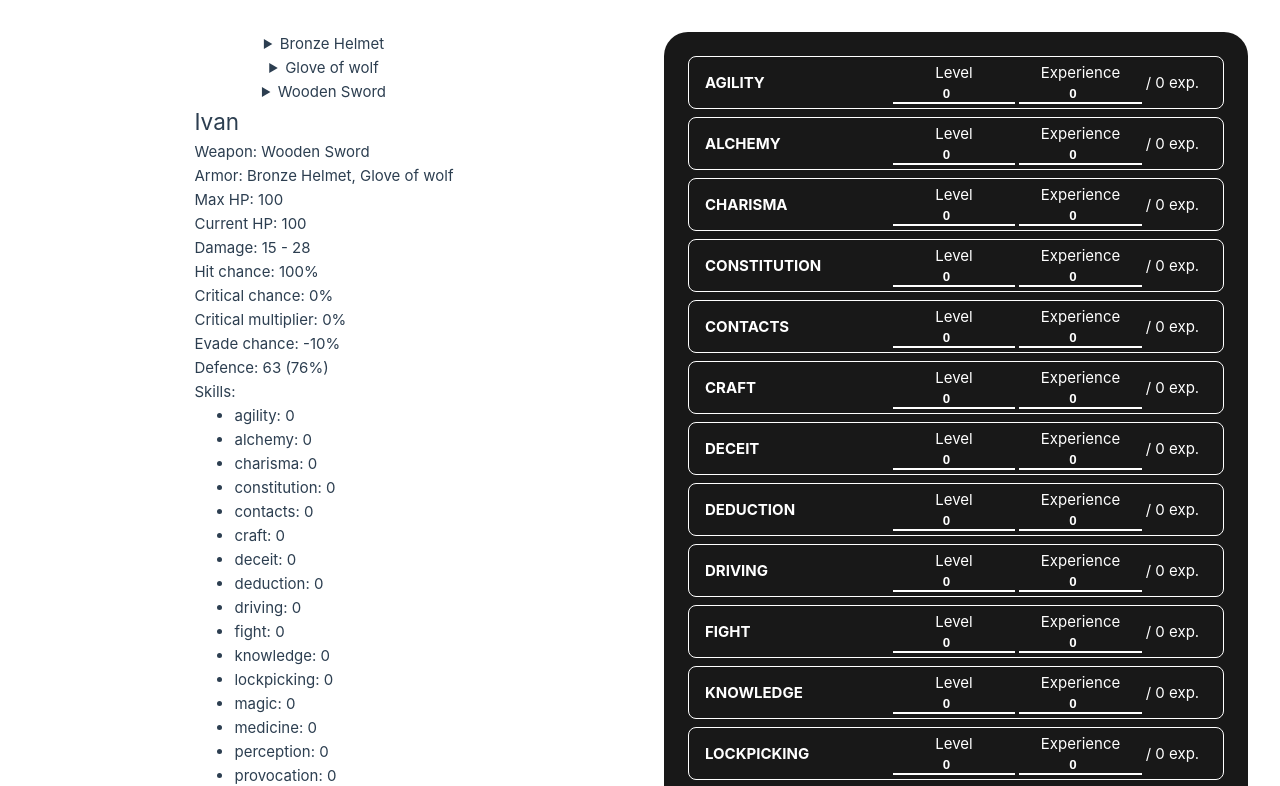
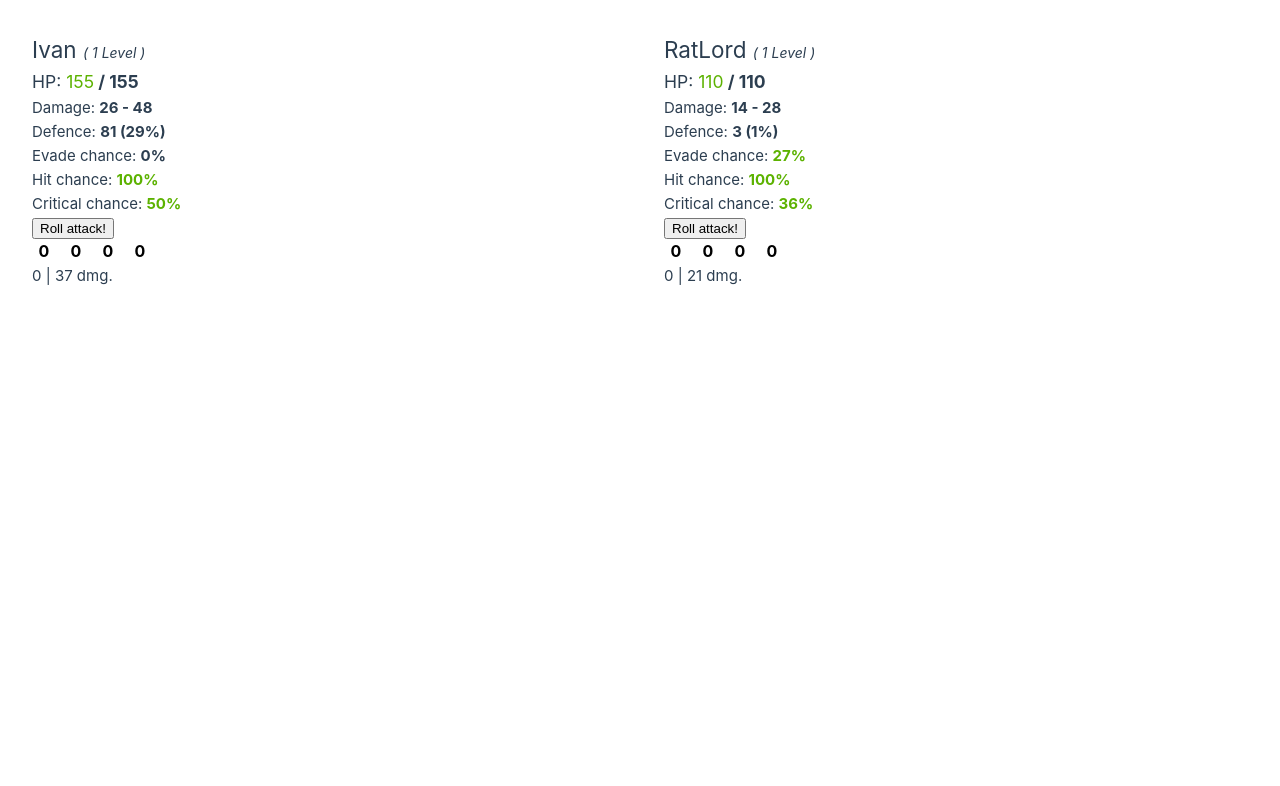
Before and after one commit to Stanislavsonder/fate-playground, a Vue app: page / in a window 1280 px wide. Shown: the top 786 px of the page. Built offline with nearby package versions, Linux system fonts and the light colour scheme.

Commit message:
Char + Dice

```diff
--- a/src/App.vue
+++ b/src/App.vue
@@ -5,7 +5,7 @@ import FightWindow from '@/components/FatePrototype/FightWindow.vue'
 
 <template>
 	<FightWindow />
-	<Calculator />
+	<!--	<Calculator />-->
 </template>
 
 <style scoped lang="scss"></style>
--- /dev/null
+++ b/src/components/FatePrototype/Character.vue
@@ -0,0 +1,170 @@
+<script setup lang="ts">
+import { Character } from '@/entities/Character'
+import { Dice, DiceType } from '@/services/dice.service'
+import { computed, ref } from 'vue'
+import { Weapon } from '../../entities/Weapon'
+import { Armor } from '../../entities/Armor'
+
+const character = defineModel<Character>({
+	required: false,
+	default: () => new Character({ name: 'Unknown character' })
+})
+
+const rollResult = ref<Dice[]>([
+	{
+		result: 0,
+		type: DiceType.Default
+	},
+	{
+		result: 0,
+		type: DiceType.Default
+	},
+	{
+		result: 0,
+		type: DiceType.Default
+	},
+	{
+		result: 0,
+		type: DiceType.Default
+	}
+])
+
+const isCritical = ref(false)
+
+const rollResultValue = computed(() => {
+	return rollResult.value.reduce((a, b) => a + b.result, 0)
+})
+
+const finalDamage = computed(() => {
+	const damage = Weapon.GetDamage(character.value.minDamage, character.value.maxDamage, rollResultValue.value)
+	return Math.round(isCritical.value ? damage * character.value.criticalMultiplier : damage)
+})
+
+function rollHit() {}
+
+function rollAttack() {
+	isCritical.value = character.value.rollCriticalChance()
+	rollResult.value = character.value.rollDice()
+}
+</script>
+
+<template>
+	<section class="character">
+		<h2>
+			{{ character.name }}
+			<span class="character__level"> ( {{ character.level }} Level ) </span>
+		</h2>
+		<h3>
+			HP:
+			<span class="character__value">
+				<span
+					:class="`character__value--${character.currenHealthPoints < character.maxHealthPoints / 3 ? 'negative' : character.currenHealthPoints < (2 * character.maxHealthPoints) / 3 ? 'neutral' : 'positive'}`"
+				>
+					{{ Math.round(character.currenHealthPoints) }}
+				</span>
+				/ {{ Math.round(character.maxHealthPoints) }}
+			</span>
+		</h3>
+		<p>
+			Damage:
+			<span class="character__value"> {{ Math.round(character.minDamage) }} - {{ Math.round(character.maxDamage) }} </span>
+		</p>
+		<p>
+			Defence:
+			<span class="character__value"> {{ Math.round(character.defence) }} ({{ Math.round(Armor.BlockPercentage(character.defence) * 100) }}%) </span>
+		</p>
+		<p>
+			Evade chance:
+			<span
+				class="character__value"
+				:class="`character__value--${!character.evadeChance ? 'neutral' : 'positive'}`"
+			>
+				{{ Math.round(character.evadeChance * 100) }}%
+			</span>
+		</p>
+		<p>
+			Hit chance:
+			<span
+				class="character__value"
+				:class="`character__value--${character.hitChance < 0.5 ? 'neutral' : 'positive'}`"
+			>
+				{{ Math.round(character.hitChance * 100) }}%
+			</span>
+		</p>
+		<p>
+			Critical chance:
+			<span
+				class="character__value"
+				:class="`character__value--${!character.criticalChance ? 'neutral' : 'positive'}`"
+			>
+				{{ Math.round(character.criticalChance * 100) }}%
+			</span>
+		</p>
+
+		<button @click="rollAttack">Roll attack!</button>
+		<p class="character__roll-result">
+			<span
+				v-for="dice in rollResult"
+				class="character__dice"
+				:class="{ 'character__dice--lucky': dice.type === DiceType.Lucky }"
+			>
+				{{ dice.result }}
+			</span>
+		</p>
+		<p>
+			{{ rollResultValue }} |
+			<span :class="{ 'character__damage--critical': isCritical }">
+				{{ isCritical ? 'Crit!' : '' }}
+				{{ finalDamage }} dmg.
+			</span>
+		</p>
+	</section>
+</template>
+
+<style scoped lang="scss">
+.character {
+	&__level {
+		font-size: 14px;
+		font-style: italic;
+	}
+
+	&__value {
+		font-weight: bold;
+
+		&--positive {
+			color: #5cb200;
+		}
+
+		&--negative {
+			color: #752d2d;
+		}
+	}
+
+	&__roll-result {
+		display: flex;
+		gap: 8px;
+	}
+
+	&__dice {
+		display: grid;
+		place-content: center;
+		width: 24px;
+		height: 24px;
+		background: white;
+		color: black;
+		font-size: 16px;
+		border-radius: 4px;
+		font-weight: bold;
+
+		&--lucky {
+			background-color: gold;
+		}
+	}
+
+	&__damage {
+		&--critical {
+			color: #d24a4a;
+		}
+	}
+}
+</style>
--- a/src/components/FatePrototype/FightWindow.vue
+++ b/src/components/FatePrototype/FightWindow.vue
@@ -2,13 +2,12 @@
 import { Armor } from '@/entities/Armor'
 import { CharacterSize } from '@/types'
 import { Weapon, WeaponQuality } from '@/entities/Weapon'
-import { Sword } from '@/constants/Weapons'
-import {reactive, ref, watch} from 'vue'
+import { Bow, Fist, Sword } from '@/constants/Weapons'
+import { reactive, ref, watch } from 'vue'
 import { Character } from '@/entities/Character'
-import { copy } from '@/utils'
+import CharacterComponent from './Character.vue'
+import { ArmorSlot, ArmorType } from '@/constants/Armor'
 import { EMPTY_SKILL_SET } from '@/constants/Character'
-import { ArmorSlot, ArmorType } from '@/constants/Armor'
-import SkillEditor from '@/components/FatePrototype/SkillEditor.vue'
 
 const bronzeHelmet = new Armor({
 	name: 'Bronze Helmet',
@@ -36,13 +35,26 @@ const glove = new Armor({
 	}
 })
 
+const boots = new Armor({
+	name: 'Boots of kek',
+	size: CharacterSize.Small,
+	type: ArmorType.Light,
+	defence: 4,
+	slots: [ArmorSlot.Foot, ArmorSlot.Foot, ArmorSlot.Fingers, ArmorSlot.Fingers],
+	bonuses: {
+		moveDistance: +5,
+		evadeChance: 0.1,
+		defence: 1
+	}
+})
+
 const woodenSword = new Weapon({
 	name: 'Wooden Sword',
 	quality: WeaponQuality.Garbage,
 	type: Sword,
 	minDamage: 0,
 	maxDamage: 8,
-	criticalChance: 0,
+	criticalChance: 0.5,
 	criticalMultiplier: 0,
 	hitChance: 0,
 	bonus: {
@@ -55,6 +67,14 @@ const ivan = reactive(
 	new Character({
 		name: 'Ivan',
 		luck: 1,
+		skills: {
+			...EMPTY_SKILL_SET,
+			...{
+				fight: { level: 3, experience: 0 },
+				agility: { level: 1, experience: 0 },
+				constitution: { level: 2, experience: 0 }
+			}
+		},
 		size: CharacterSize.Medium,
 		slots: [ArmorSlot.Ears, ArmorSlot.TopHead, ArmorSlot.Nose],
 		weapon: woodenSword,
@@ -62,98 +82,130 @@ const ivan = reactive(
 	})
 )
 
+const bow = new Weapon({
+	name: 'Default bow',
+	type: Bow,
+	minDamage: 10,
+	maxDamage: 20,
+	hitChance: 0,
+	criticalChance: 0.2,
+	criticalMultiplier: 0,
+	bonus: {},
+	quality: WeaponQuality.Common
+})
+
+const ratLord = reactive(
+	new Character({
+		name: 'RatLord',
+		luck: 2,
+		skills: {
+			...EMPTY_SKILL_SET,
+			...{
+				perception: { level: 8, experience: 0 },
+				agility: { level: 2, experience: 0 },
+				shooting: { level: 2, experience: 0 }
+			}
+		},
+		size: CharacterSize.Small,
+		slots: [ArmorSlot.Ears, ArmorSlot.TopHead, ArmorSlot.Nose],
+		weapon: bow,
+		armor: [boots]
+	})
+)
+
 const bonus = ref(false)
 const penalty = ref(false)
 
-watch(bonus, (value) => {
+watch(bonus, value => {
 	ivan.setWeaponBonus(value)
 })
 
-watch(penalty, (value) => {
+watch(penalty, value => {
 	ivan.setWeaponPenalty(value)
 })
 </script>
 
 <template>
 	<div class="big-container">
-		<div class="container">
-			<details>
-				<summary>
-					{{ bronzeHelmet.name }}
-				</summary>
-				<p>Defence: {{ bronzeHelmet.baseDefence }} +{{ bronzeHelmet.bonusDefence }} = {{ bronzeHelmet.totalDefence }}</p>
-				<p>Evade chance: {{ bronzeHelmet.evadeChance }}</p>
-			</details>
-			<details>
-				<summary>
-					{{ glove.name }}
-				</summary>
-				<p>Defence: {{ glove.baseDefence }} {{ glove.bonusDefence }} = {{ bronzeHelmet.totalDefence }}</p>
-				<p>Evade chance: {{ glove.evadeChance }}</p>
-			</details>
+		<CharacterComponent v-model="ivan" />
 
-			<details>
-				<summary>
-					{{ woodenSword.name }}
-				</summary>
-				<p>Type: {{ woodenSword.type.name }}</p>
-				<p>Distance: {{ woodenSword.type.minDistance }} - {{ woodenSword.type.maxDistance }} ft</p>
-				<p>Damage: {{ woodenSword.stats(bonus, penalty).minDamage }} - {{ woodenSword.stats(bonus, penalty).maxDamage }}</p>
-				<p>
-					Effective Distance:
-					{{ woodenSword.type.getMinEffectiveDistance(bonus, penalty) }}
-					-
-					{{ woodenSword.type.getMaxEffectiveDistance(bonus, penalty) }} ft.
-				</p>
-				<label>
-					<input
-						v-model="bonus"
-						type="checkbox"
-					/>
-					Activate weapon bonus
-				</label>
-				<br />
-				<label>
-					<input
-						v-model="penalty"
-						type="checkbox"
-					/>
-					Activate weapon penalty
-				</label>
-				<p>{{ woodenSword.type.stats(bonus, penalty) }}</p>
-				<p>{{ woodenSword.stats(bonus, penalty) }}</p>
-			</details>
+		<CharacterComponent v-model="ratLord" />
+		<!--		<div class="container">-->
+		<!--			<details>-->
+		<!--				<summary>-->
+		<!--					{{ bronzeHelmet.name }}-->
+		<!--				</summary>-->
+		<!--				<p>Defence: {{ bronzeHelmet.baseDefence }} +{{ bronzeHelmet.bonusDefence }} = {{ bronzeHelmet.totalDefence }}</p>-->
+		<!--				<p>Evade chance: {{ bronzeHelmet.evadeChance }}</p>-->
+		<!--			</details>-->
+		<!--			<details>-->
+		<!--				<summary>-->
+		<!--					{{ glove.name }}-->
+		<!--				</summary>-->
+		<!--				<p>Defence: {{ glove.baseDefence }} {{ glove.bonusDefence }} = {{ bronzeHelmet.totalDefence }}</p>-->
+		<!--				<p>Evade chance: {{ glove.evadeChance }}</p>-->
+		<!--			</details>-->
 
-			<div>
-				<h2>
-					{{ ivan.name }}
-				</h2>
-				<p>Weapon: {{ ivan.weapon.name }}</p>
-				<p>Armor: {{ ivan.armor.map(e => e.name).join(', ') }}</p>
-				<p>Max HP: {{ ivan.maxHealthPoints }}</p>
-				<p>Current HP: {{ ivan.currenHealthPoints }}</p>
-				<p>Damage: {{ Math.round(ivan.minDamage) }} - {{ Math.round(ivan.maxDamage) }}</p>
-				<p>Hit chance: {{ Math.round(ivan.hitChance * 100) }}%</p>
-				<p>Critical chance: {{ Math.round(ivan.criticalChance * 100) }}%</p>
-				<p>Critical multiplier: {{ Math.round(ivan.criticalMultiplier * 100) }}%</p>
-				<p>Evade chance: {{ Math.round(ivan.evadeChance * 100) }}%</p>
-				<p>Defence: {{ Math.round(ivan.defence) }} ({{ Math.round(ivan.block * 100) }}%)</p>
-				<p>Skills:</p>
-				<ul>
-					<li
-						v-for="skill in Object.keys(ivan.skills)"
-						:key="skill"
-					>
-						{{ skill }}: {{ ivan.skills[skill].level }}
-					</li>
-				</ul>
-			</div>
+		<!--			<details>-->
+		<!--				<summary>-->
+		<!--					{{ woodenSword.name }}-->
+		<!--				</summary>-->
+		<!--				<p>Type: {{ woodenSword.type.name }}</p>-->
+		<!--				<p>Distance: {{ woodenSword.type.minDistance }} - {{ woodenSword.type.maxDistance }} ft</p>-->
+		<!--				<p>Damage: {{ woodenSword.stats(bonus, penalty).minDamage }} - {{ woodenSword.stats(bonus, penalty).maxDamage }}</p>-->
+		<!--				<p>-->
+		<!--					Effective Distance:-->
+		<!--					{{ woodenSword.type.getMinEffectiveDistance(bonus, penalty) }}-->
+		<!--					- -->
+		<!--					{{ woodenSword.type.getMaxEffectiveDistance(bonus, penalty) }} ft.-->
+		<!--				</p>-->
+		<!--				<label>-->
+		<!--					<input-->
+		<!--						v-model="bonus"-->
+		<!--						type="checkbox"-->
+		<!--					/>-->
+		<!--					Activate weapon bonus-->
+		<!--				</label>-->
+		<!--				<br />-->
+		<!--				<label>-->
+		<!--					<input-->
+		<!--						v-model="penalty"-->
+		<!--						type="checkbox"-->
+		<!--					/>-->
+		<!--					Activate weapon penalty-->
+		<!--				</label>-->
+		<!--				<p>{{ woodenSword.type.stats(bonus, penalty) }}</p>-->
+		<!--				<p>{{ woodenSword.stats(bonus, penalty) }}</p>-->
+		<!--			</details>-->
 
-		</div>
-		<SkillEditor v-model="ivan.skills" />
+		<!--			<div>-->
+		<!--				<h2>-->
+		<!--					{{ ivan.name }}-->
+		<!--				</h2>-->
+		<!--				<p>Weapon: {{ ivan.weapon.name }}</p>-->
+		<!--				<p>Armor: {{ ivan.armor.map(e => e.name).join(', ') }}</p>-->
+		<!--				<p>Max HP: {{ ivan.maxHealthPoints }}</p>-->
+		<!--				<p>Current HP: {{ ivan.currenHealthPoints }}</p>-->
+		<!--				<p>Damage: {{ Math.round(ivan.minDamage) }} - {{ Math.round(ivan.maxDamage) }}</p>-->
+		<!--				<p>Hit chance: {{ Math.round(ivan.hitChance * 100) }}%</p>-->
+		<!--				<p>Critical chance: {{ Math.round(ivan.criticalChance * 100) }}%</p>-->
+		<!--				<p>Critical multiplier: {{ Math.round(ivan.criticalMultiplier * 100) }}%</p>-->
+		<!--				<p>Evade chance: {{ Math.round(ivan.evadeChance * 100) }}%</p>-->
+		<!--				<p>Defence: {{ Math.round(ivan.defence) }} ({{ Math.round(ivan.block * 100) }}%)</p>-->
+		<!--				<p>Skills:</p>-->
+		<!--				<ul>-->
+		<!--					<li-->
+		<!--						v-for="skill in Object.keys(ivan.skills)"-->
+		<!--						:key="skill"-->
+		<!--					>-->
+		<!--						{{ skill }}: {{ ivan.skills[skill].level }}-->
+		<!--					</li>-->
+		<!--				</ul>-->
+		<!--			</div>-->
+
+		<!--		</div>-->
+		<!--		<SkillEditor v-model="ivan.skills" />-->
 	</div>
-
-
 </template>
 
 <style lang="scss">
@@ -168,5 +220,4 @@ watch(penalty, (value) => {
 	flex-direction: column;
 	align-items: center;
 }
-
 </style>
--- a/src/constants/Character.ts
+++ b/src/constants/Character.ts
@@ -1,8 +1,9 @@
 import { Skills, SkillModifiers, SkillLevelModifiers } from '@/types'
 
-export const BASE_CHARACTER_HIT_POINTS = 100
-export const SKILL_EXPERIENCE_CUP: SkillLevelModifiers =
-	[10, 20, 40, 70, 120, 200, 250, 350, 500, 700]
+export const BASE_CHARACTER_HEALTH_POINTS = 100
+export const BASE_CHARACTER_HIT_CHANCE = 1.0
+export const BASE_CHARACTER_CRITICAL_MULTIPLIER = 1.5
+export const SKILL_EXPERIENCE_CUP: SkillLevelModifiers = [10, 20, 40, 70, 120, 200, 250, 350, 500, 700]
 export const EMPTY_SKILL_SET: Skills = {
 	agility: {
 		level: 0,
--- a/src/constants/Weapons.ts
+++ b/src/constants/Weapons.ts
@@ -13,7 +13,7 @@ export const Sword = new WeaponType({
 		maxDamage: 10
 	},
 	penalty: {
-		diceResult: -1,
+		diceResult: -1
 	}
 })
 
@@ -27,3 +27,14 @@ export const Fist = new WeaponType({
 	bonus: {},
 	penalty: {}
 })
+
+export const Bow = new WeaponType({
+	name: 'Bow',
+	range: WeaponRange.Ranged,
+	minDistance: 6,
+	minEffectiveDistance: 10,
+	maxEffectiveDistance: 30,
+	maxDistance: 40,
+	bonus: {},
+	penalty: {}
+})
--- a/src/entities/Armor.ts
+++ b/src/entities/Armor.ts
@@ -57,7 +57,7 @@ export class Armor implements IArmor {
 
 	private static BLOCK_CONSTANT = BLOCK_CONSTANT
 	public static BlockPercentage(defence: number): number {
-		return 1 - (Armor.BLOCK_CONSTANT * defence) / (1 + Armor.BLOCK_CONSTANT * Math.abs(defence))
+		return (Armor.BLOCK_CONSTANT * defence) / (1 + Armor.BLOCK_CONSTANT * Math.abs(defence))
 	}
 
 	private getTypeModifier(): ArmorModifier {
--- a/src/entities/Character.ts
+++ b/src/entities/Character.ts
@@ -2,10 +2,11 @@ import { CharacterSize, Skills } from '../types'
 import { Weapon, WeaponModifier, WeaponRange } from './Weapon'
 import { Armor, ArmorModifier } from './Armor'
 import { Wound } from './Wound'
-import { BASE_CHARACTER_HIT_POINTS, EMPTY_SKILL_SET } from '../constants/Character'
+import { BASE_CHARACTER_CRITICAL_MULTIPLIER, BASE_CHARACTER_HEALTH_POINTS, BASE_CHARACTER_HIT_CHANCE, EMPTY_SKILL_SET } from '../constants/Character'
 import { copy, getArmorStat, getSkillBonus, getWeaponStat, getWoundsPenalty } from '../utils'
 import { ArmorSlot } from '../constants/Armor'
 import { DEFAULT_FIST_PROPS } from '../constants/Weapon'
+import DiceService, { Dice, DiceRollResult } from '@/services/dice.service'
 
 type CharacterStats = Required<WeaponModifier & ArmorModifier> & {}
 
@@ -20,6 +21,8 @@ interface ICharacter {
 	readonly skills: Skills
 	readonly wounds: Wound[]
 
+	readonly level: number
+	readonly experience: number
 	readonly maxHealthPoints: number
 	readonly minDamage: number
 	readonly maxDamage: number
@@ -75,7 +78,7 @@ export class Character implements ICharacter {
 	}
 
 	get maxHealthPoints(): number {
-		return BASE_CHARACTER_HIT_POINTS + getSkillBonus('additionalMaxHealth', this.skills) + getWoundsPenalty('maxHealthPoints', this.wounds)
+		return Math.max(BASE_CHARACTER_HEALTH_POINTS + getSkillBonus('additionalMaxHealth', this.skills) + getWoundsPenalty('maxHealthPoints', this.wounds), 0)
 	}
 
 	get minDamage(): number {
@@ -85,8 +88,10 @@ export class Character implements ICharacter {
 			this.skills
 		)
 
-		return (
-			getWeaponStat('minDamage', this.weapon, this.isWeaponBonusApplied, this.isWeaponPenaltyApplied) * (1 + damageTypeMultiplier + weaponRangeMultiplier)
+		return Math.max(
+			getWeaponStat('minDamage', this.weapon, this.isWeaponBonusApplied, this.isWeaponPenaltyApplied) *
+				(1 + damageTypeMultiplier + weaponRangeMultiplier),
+			0
 		)
 	}
 
@@ -97,37 +102,66 @@ export class Character implements ICharacter {
 			this.skills
 		)
 
-		return (
-			getWeaponStat('maxDamage', this.weapon, this.isWeaponBonusApplied, this.isWeaponPenaltyApplied) * (1 + damageTypeMultiplier + weaponRangeMultiplier)
+		return Math.max(
+			getWeaponStat('maxDamage', this.weapon, this.isWeaponBonusApplied, this.isWeaponPenaltyApplied) *
+				(1 + damageTypeMultiplier + weaponRangeMultiplier),
+			0
 		)
 	}
 
 	get criticalChance(): number {
-		return (
-			getSkillBonus('criticalChance', this.skills) + getWeaponStat('criticalChance', this.weapon, this.isWeaponBonusApplied, this.isWeaponPenaltyApplied)
+		return Math.max(
+			getSkillBonus('criticalChance', this.skills) + getWeaponStat('criticalChance', this.weapon, this.isWeaponBonusApplied, this.isWeaponPenaltyApplied),
+			0
 		)
 	}
 
 	get criticalMultiplier(): number {
-		return (
-			getSkillBonus('criticalMultiplier', this.skills) +
-			getWeaponStat('criticalMultiplier', this.weapon, this.isWeaponBonusApplied, this.isWeaponPenaltyApplied)
+		return Math.max(
+			BASE_CHARACTER_CRITICAL_MULTIPLIER +
+				getSkillBonus('criticalMultiplier', this.skills) +
+				getWeaponStat('criticalMultiplier', this.weapon, this.isWeaponBonusApplied, this.isWeaponPenaltyApplied),
+			0
 		)
 	}
 
 	get evadeChance(): number {
-		return getSkillBonus('evadeChance', this.skills) + getArmorStat('evadeChance', this.armor)
+		return Math.max(getSkillBonus('evadeChance', this.skills) + getArmorStat('evadeChance', this.armor), 0)
 	}
 
 	get defence(): number {
-		return this.armor.reduce((a, b) => a + b.totalDefence, 0) * (1 + getSkillBonus('defenceMultiplier', this.skills))
+		return Math.round(this.armor.reduce((a, b) => a + b.totalDefence, 0) * (1 + getSkillBonus('defenceMultiplier', this.skills)))
 	}
 
 	get block(): number {
-		return Armor.BlockPercentage(this.defence)
+		return 1 - Armor.BlockPercentage(this.defence)
 	}
 
 	get hitChance(): number {
-		return 1 + getWeaponStat('hitChance', this.weapon, this.isWeaponBonusApplied, this.isWeaponPenaltyApplied)
+		return Math.max(BASE_CHARACTER_HIT_CHANCE + getWeaponStat('hitChance', this.weapon, this.isWeaponBonusApplied, this.isWeaponPenaltyApplied), 0)
+	}
+
+	get level(): number {
+		return 1 // TODO
+	}
+
+	get experience(): number {
+		return 1 // TODO
+	}
+
+	public rollDice(): Dice[] {
+		return DiceService.roll(4, this.luck)
+	}
+
+	public rollCriticalChance(): boolean {
+		return Math.random() <= this.criticalChance
+	}
+
+	public rollHitChance(): boolean {
+		return Math.random() <= this.hitChance
+	}
+
+	public rollEvadeChance(): boolean {
+		return Math.random() <= this.evadeChance
 	}
 }
--- a/src/entities/Weapon.ts
+++ b/src/entities/Weapon.ts
@@ -76,6 +76,11 @@ export class Weapon implements IWeapon {
 		this.penalty = props.penalty
 	}
 
+	public static GetDamage(min: number, max: number, rollResult: number): number {
+		const step = (max - min) / 8
+		return Math.round(min + step * (rollResult + 4))
+	}
+
 	stats(bonus = false, penalty = false): WeaponModifier {
 		return objectsSum<WeaponModifier>(
 			{
--- a/vite.config.js
+++ b/vite.config.js
@@ -13,7 +13,6 @@ export default defineConfig({
 		}
 	},
 	vue: {
-		publicPath: process.env.NODE_ENV === 'production' ? 'https://stanislavsonder.github.io/fate-playground' : '/',
 		script: {
 			defineModel: true,
 			propsDestructure: true
```
Also changed, not shown: src/services/dice.service.ts (added, +46 -0 lines).
